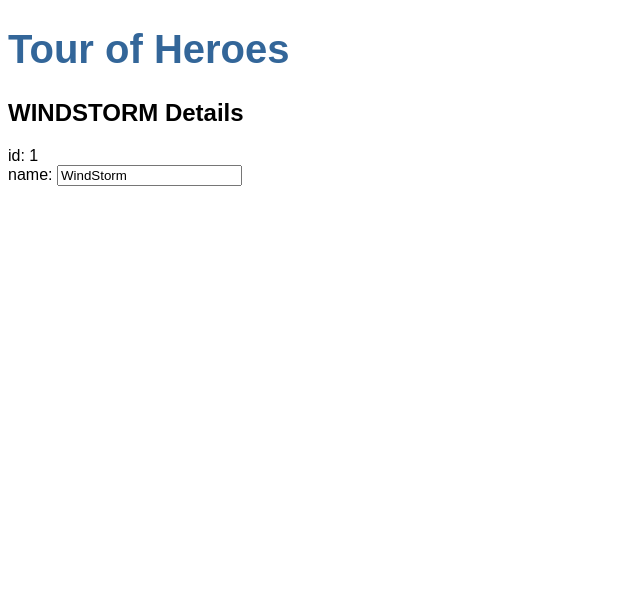
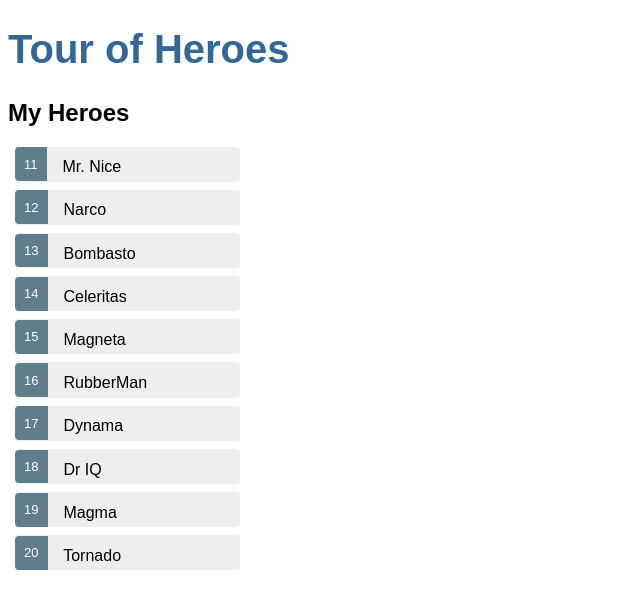
Before and after one commit to takehiro-takahashi/angular-my-app, an Angular app: page / in a window 1280 px wide. Shown: the top 608 px of the page, without its empty margins (0-640 px from the left). Built offline with nearby package versions, Linux system fonts and the light colour scheme.

Commit message:
add hero list

```diff
--- a/src/app/heroes/heroes.component.html
+++ b/src/app/heroes/heroes.component.html
@@ -1,7 +1,20 @@
-<h2>{{ hero.name | uppercase }} Details</h2>
-<div><span>id: </span>{{ hero.id }}</div>
-<div>
-  <label for="">name:
-    <input type="text" [(ngModel)]="hero.name" placeholder="name">
-  </label>
+<h2>My Heroes</h2>
+<ul class="heroes">
+  <li *ngFor="let hero of heroes"
+      [class.selected]="hero === selectedHero"
+      (click)="onSelect(hero)">
+    <span class="badge">{{ hero.id }}</span> {{ hero.name }}
+  </li>
+</ul>
+
+<div *ngIf="selectedHero">
+
+  <h2>{{selectedHero.name | uppercase}} Details</h2>
+  <div><span>id: </span>{{selectedHero.id}}</div>
+  <div>
+    <label>name:
+      <input [(ngModel)]="selectedHero.name" placeholder="name">
+    </label>
+  </div>
+
 </div>
--- a/src/app/heroes/heroes.component.styl
+++ b/src/app/heroes/heroes.component.styl
@@ -0,0 +1,54 @@
+/* HeroesComponent's private CSS styles */
+.selected {
+  background-color: #CFD8DC !important;
+  color: white;
+}
+
+.heroes {
+  margin: 0 0 2em 0;
+  list-style-type: none;
+  padding: 0;
+  width: 15em;
+}
+
+.heroes li {
+  cursor: pointer;
+  position: relative;
+  left: 0;
+  background-color: #EEE;
+  margin: .5em;
+  padding: .3em 0;
+  height: 1.6em;
+  border-radius: 4px;
+}
+
+.heroes li.selected:hover {
+  background-color: #BBD8DC !important;
+  color: white;
+}
+
+.heroes li:hover {
+  color: #607D8B;
+  background-color: #DDD;
+  left: .1em;
+}
+
+.heroes .text {
+  position: relative;
+  top: -3px;
+}
+
+.heroes .badge {
+  display: inline-block;
+  font-size: small;
+  color: white;
+  padding: 0.8em 0.7em 0 0.7em;
+  background-color: #607D8B;
+  line-height: 1em;
+  position: relative;
+  left: -1px;
+  top: -4px;
+  height: 1.8em;
+  margin-right: .8em;
+  border-radius: 4px 0 0 4px;
+}
--- a/src/app/heroes/heroes.component.ts
+++ b/src/app/heroes/heroes.component.ts
@@ -1,5 +1,6 @@
 import { Component, OnInit } from '@angular/core';
-import { Hero } from '../hero';
+import { Hero } from '../models/hero';
+import { HEROES } from '../models/mock-heros';
 
 @Component({
   selector: 'app-heroes',
@@ -8,10 +9,12 @@
 })
 export class HeroesComponent implements OnInit {
 
-  hero: Hero = {
-    id: 1,
-    name: 'WindStorm'
-  };
+  heroes = HEROES;
+
+  selectedHero: Hero;
+  onSelect(hero: Hero): void {
+    this.selectedHero = hero;
+  }
 
   constructor() { }
 
--- /dev/null
+++ b/src/app/models/mock-heros.ts
@@ -0,0 +1,14 @@
+import { Hero } from './hero';
+
+export const HEROES: Hero[] = [
+  { id: 11, name: 'Mr. Nice'},
+  { id: 12, name: 'Narco'},
+  { id: 13, name: 'Bombasto'},
+  { id: 14, name: 'Celeritas'},
+  { id: 15, name: 'Magneta'},
+  { id: 16, name: 'RubberMan'},
+  { id: 17, name: 'Dynama'},
+  { id: 18, name: 'Dr IQ'},
+  { id: 19, name: 'Magma'},
+  { id: 20, name: 'Tornado'},
+];
```
Also changed, not shown: src/app/models/hero.ts (renamed from src/app/hero.ts), 1 other file (tests, documents, lock files or other folders).
